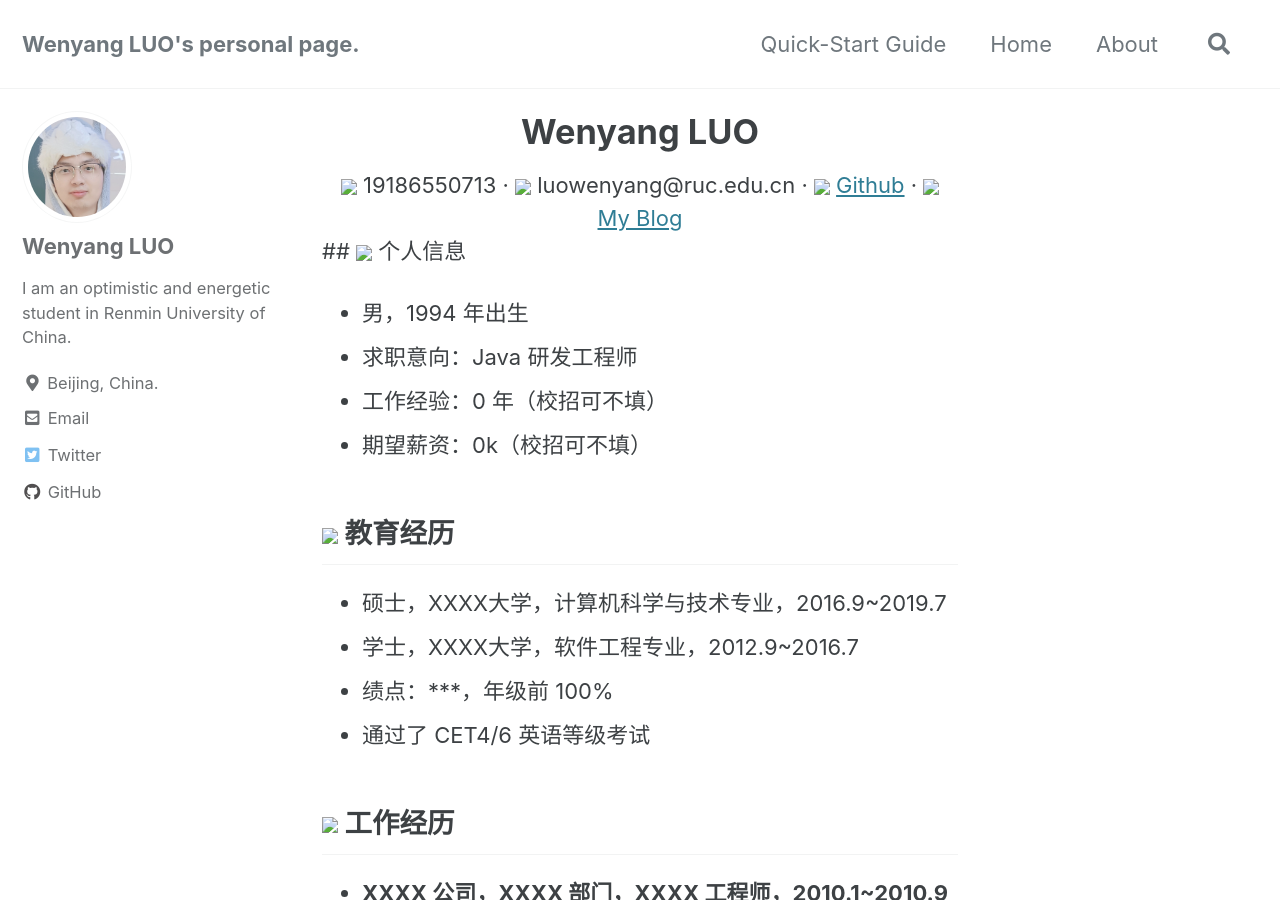
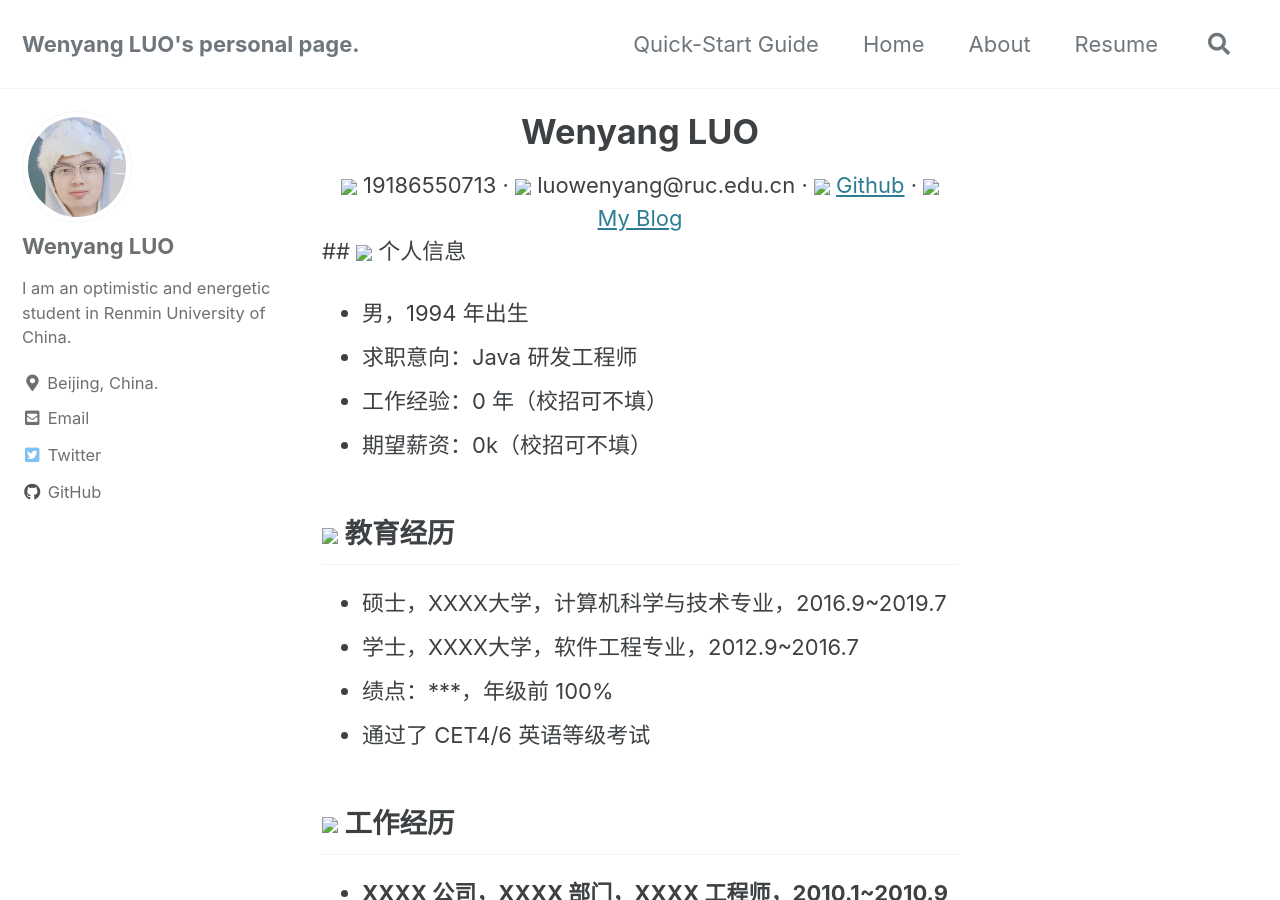
Before and after one commit to timturing/timturing.github.io, a Jekyll site: the page built from _pages/resume.md, in a window 1280 px wide and 900 px high. Built offline with Jekyll 4.4.1, drawn with Linux system fonts in a browser that asks for light colours; cached includes are drawn as plain includes; our own code applies the rules of GitHub Pages for plain Markdown files.

Commit message:
增加resume

```diff
--- a/_data/navigation.yml
+++ b/_data/navigation.yml
@@ -6,6 +6,8 @@ main:
     url: https://xiaoluotongxuelalala.github.io/
   - title: "About"
     url: /about/
+  - title: "Resume"
+    url: /resume/
   # - title: "Sample Posts"
   #   url: /year-archive/
   # - title: "Sample Collections"
--- a/_pages/resume.md
+++ b/_pages/resume.md
@@ -1,3 +1,6 @@
+---
+permalink: /resume/
+---
  <center>
      <h1>Wenyang LUO</h1>
      <div>
```
